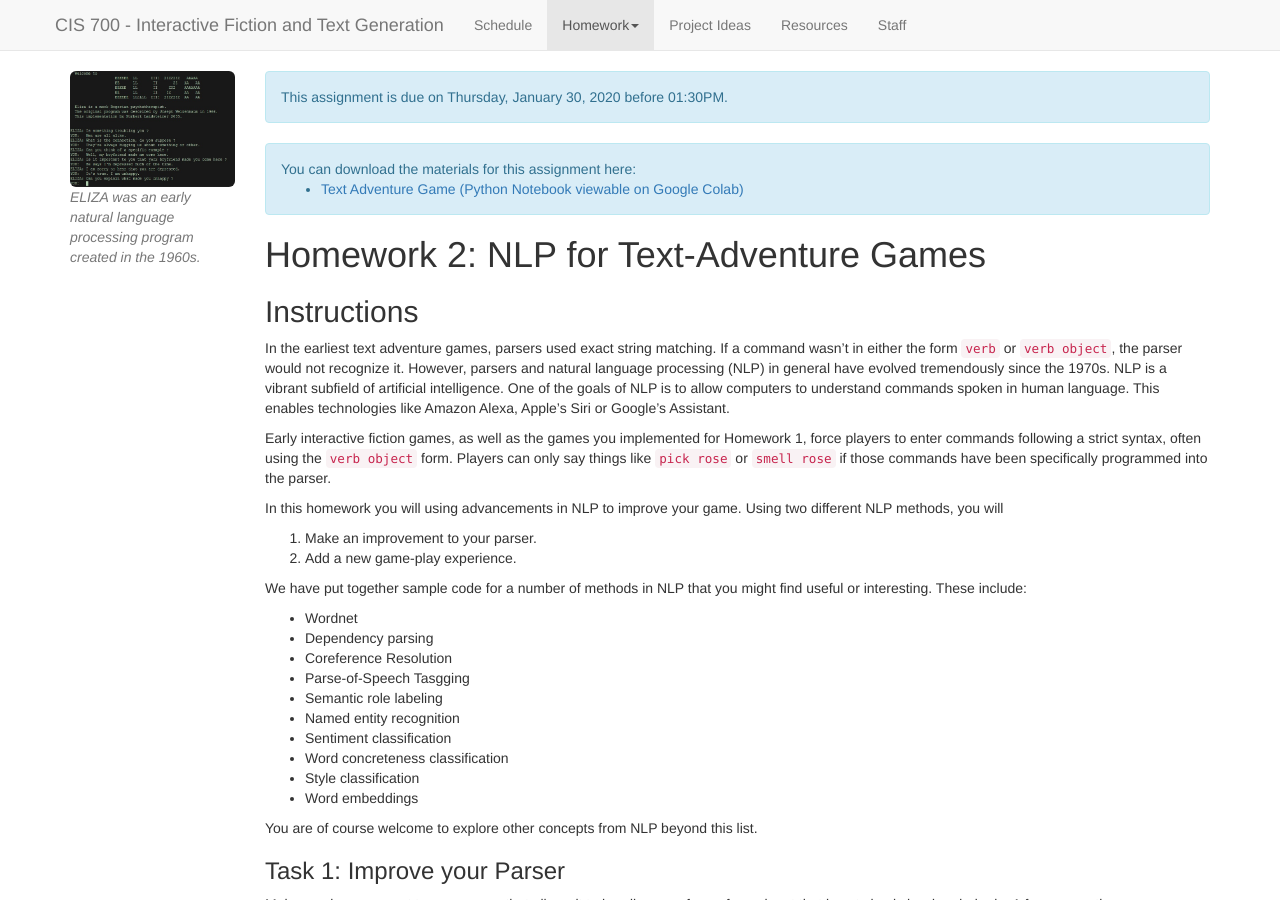
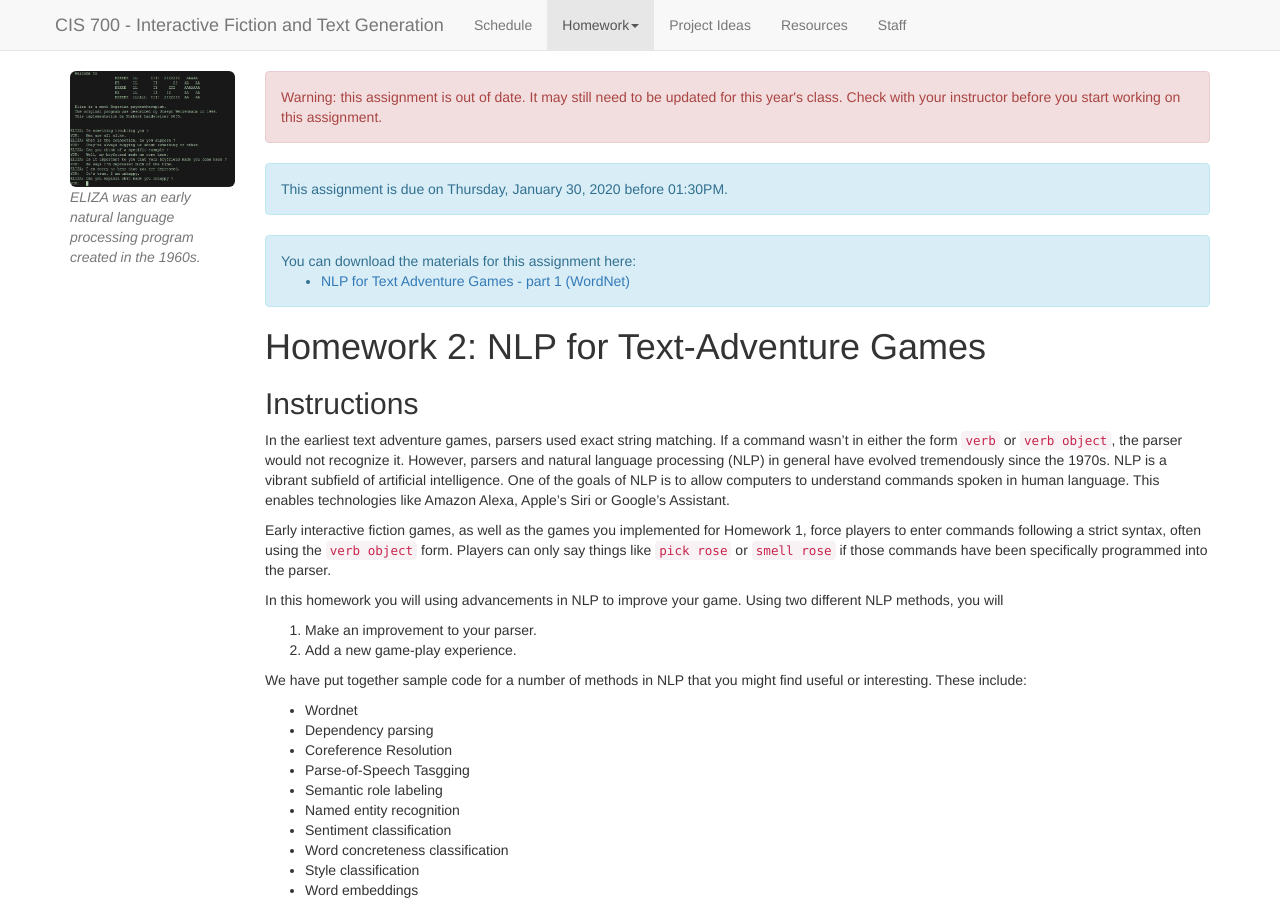
Before and after one commit to interactive-fiction-class/interactive-fiction-class.github.io, a Jekyll site: the page built from homeworks/nlp-for-text-adventures/nlp-for-text-adventures.md, in a window 1280 px wide and 900 px high. Built offline with Jekyll 4.4.1, drawn with Linux system fonts in a browser that asks for light colours; nearby versions of some CDN libraries; a script that is not in the unit is left out.

Commit message:
HW2 updates

```diff
--- a/homeworks/nlp-for-text-adventures/nlp-for-text-adventures.md
+++ b/homeworks/nlp-for-text-adventures/nlp-for-text-adventures.md
@@ -7,13 +7,13 @@
 type: Homework
 number: 2
 active_tab: homework
-release_date: 2020-01-23
+release_date: 2020-01-24
 due_date: 2020-01-30 13:30:00EST
 attribution: This homework is based in part on the "Commanding Robots with Natural Language" R2D2 assignment from UPenn's Artificial Intelligence class (CIS 521), which was developed by John Zhang, Calvin Zhenghua Chen, and Chris Callison-Burch with help from Yrvine Thelusma.
 materials:
     -
-        name: Text Adventure Game (Python Notebook viewable on Google Colab)
-        url: https://colab.research.google.com/github/interactive-fiction-class/interactive-fiction-class.github.io/blob/master/homeworks/text-adventure-game/Text_Adventure_Game.ipynb
+        name: NLP for Text Adventure Games - part 1 (WordNet)
+        url: https://colab.research.google.com/github/interactive-fiction-class/interactive-fiction-class.github.io/blob/master/homeworks/nlp-for-text-adventures/NLP_for_Text_Adventure_Games_part_1.ipynb
 submission_link: https://www.gradescope.com/courses/78405
 readings:
 -
```
Also changed, not shown: 3 other files.
